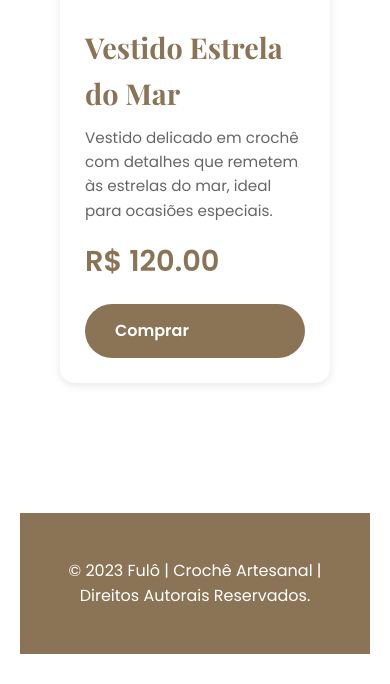
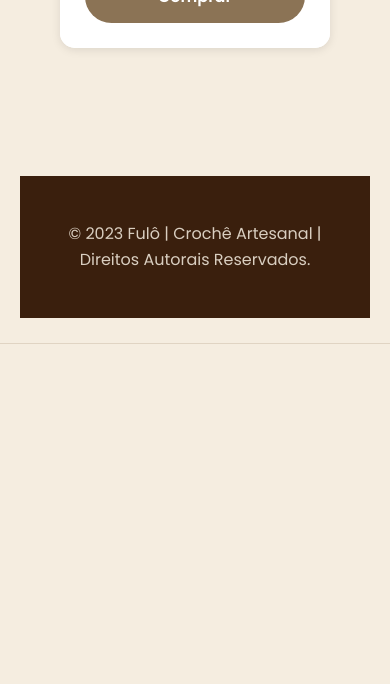
Before and after one commit to Sophiariela/fulo_crochet_site, a Flask app: page / in a window 390 px wide. Shown: the part 5192-5876 px from the top of the page. After the commit the page ends 5536 px from the top, so only its background shows below. Run offline with Flask 3, Linux system fonts and the light colour scheme.

Commit message:
style.css

```diff
--- a/static/style.css
+++ b/static/style.css
@@ -11,11 +12,13 @@
     --cor-acento: #25D366;
     --cor-texto: #333;
     --cor-texto-claro: #666;
---cor-fundo: #fafafa;
+    --cor-fundo: #f5ede0;
     --cor-branco: #ffffff;
     --sombra: 0 2px 10px rgba(0,0,0,0.1);
     --sombra-hover: 0 5px 20px rgba(0,0,0,0.15);
 }
+
+/* ========== ESTILOS GERAIS ========== */
 
 body {
     font-family: 'Poppins', sans-serif;
@@ -30,31 +33,38 @@
     padding: 0 20px;
 }
 
+/* ========== CABEÇALHO COM BANNER ========== */
+
 .header {
-background: linear-gradient(135deg, var(--cor-secundaria) 0%, var(--cor-branco) 100%);
-padding: 60px 20px;
-text-align: center;
     box-shadow: var(--sombra);
+    background: #3a1f0d;
 }
 
-.logo {
-font-family: 'Playfair Display', serif;
-font-size: 3.5rem;
-font-weight: 400;
-color: var(--cor-primaria);
-margin-bottom: 10px;
-letter-spacing: 2px;
+.banner {
+    width: 100%;
+    line-height: 0;
 }
 
-.subtitle {
-font-size: 1.2rem;
-color: var(--cor-texto-claro);
-margin-bottom: 30px;
+.banner-img {
+    width: 100%;
+    display: block;
+    object-fit: cover;
+    max-height: 340px;
 }
+
+.header-whatsapp {
+    background: #3a1f0d;
+    display: flex;
+    justify-content: center;
+    align-items: center;
+    padding: 22px 20px;
+}
+
+/* ========== BOTÕES ========== */
 
 .btn {
     display: inline-block;
-padding: 14px 30px;
+    padding: 14px 32px;
     text-decoration: none;
     border-radius: 50px;
     font-weight: 600;
@@ -79,6 +91,7 @@
     background: var(--cor-primaria);
     color: var(--cor-branco);
     width: 100%;
+    text-align: center;
 }
 
 .btn-secondary:hover {
@@ -86,29 +99,33 @@
     transform: translateY(-2px);
 }
 
+/* ========== FILTROS ========== */
+
 .filtros {
-padding: 30px 0;
-background: var(--cor-branco);
+    padding: 25px 0;
+    background: var(--cor-fundo);
     box-shadow: var(--sombra);
     position: sticky;
     top: 0;
     z-index: 100;
+    border-bottom: 1px solid #e0d4c3;
 }
 
 .filtros .container {
     display: flex;
-gap: 15px;
+    gap: 12px;
     flex-wrap: wrap;
     justify-content: center;
 }
 
 .filtro-btn {
     padding: 10px 25px;
-background: var(--cor-secundaria);
+    background: var(--cor-branco);
     border: 2px solid transparent;
     border-radius: 25px;
     cursor: pointer;
     font-weight: 500;
+    font-family: 'Poppins', sans-serif;
     transition: all 0.3s ease;
     color: var(--cor-primaria);
 }
@@ -183,11 +204,12 @@
 
 .card-conteudo {
     padding: 25px;
+    background: var(--cor-branco);
 }
 
 .card-titulo {
     font-family: 'Playfair Display', serif;
-font-size: 1.8rem;
+    font-size: 1.6rem;
     color: var(--cor-primaria);
     margin-bottom: 10px;
 }
@@ -205,9 +227,11 @@
     margin-bottom: 20px;
 }
 
+/* ========== RODAPÉ ========== */
+
 .footer {
-background: var(--cor-primaria);
-color: var(--cor-branco);
+    background: #3a1f0d;
+    color: #f5ede0;
     padding: 40px 20px;
     text-align: center;
     margin-top: 60px;
@@ -215,7 +239,10 @@
 
 .footer p {
     margin: 5px 0;
+    opacity: 0.85;
 }
+
+/* ========== ANIMAÇÕES ========== */
 
 @keyframes fadeInUp {
     from {
@@ -239,7 +268,7 @@
     }
 
     .filtros .container {
-gap: 10px;
+        gap: 8px;
     }
 
     .filtro-btn {
```
Also changed, not shown: other parts of static/style.css (+19 -9 lines). Lines whose indentation alone changed are shown as unchanged.
